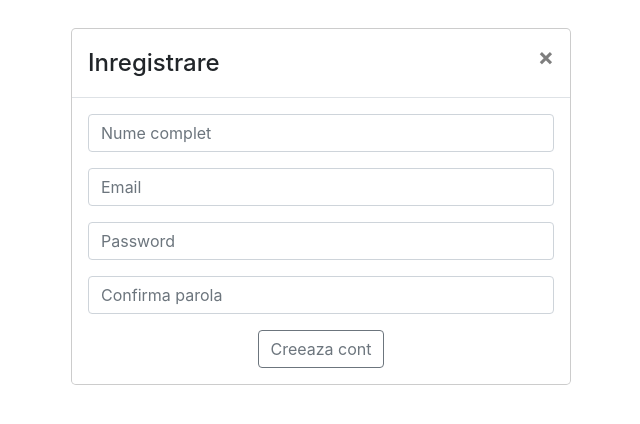
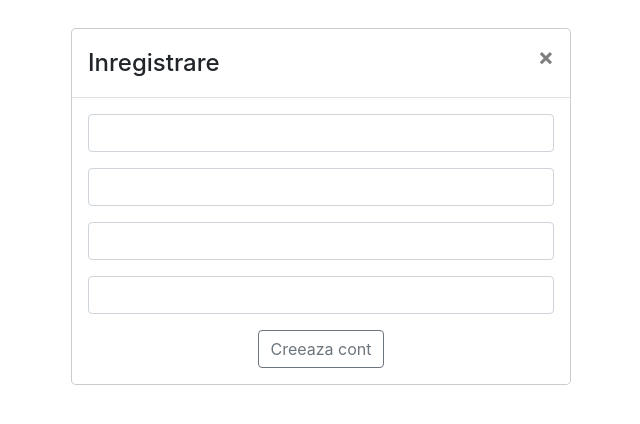
Before and after one commit to mariamarinescu/bucharest-project3-interactive-platform, a React (Create React App) app: page / in a window 1280 px wide. Shown: the top 424 px of the page, without its empty margins (319-959 px from the left). Built offline with nearby package versions, Linux system fonts and the light colour scheme.

Commit message:
tries getting the values v.01

```diff
--- a/src/components/signup/SignUp.js
+++ b/src/components/signup/SignUp.js
@@ -11,6 +11,8 @@ class SignUp extends React.Component {
             password: '',
             confirmPass: ""
         }
+        this.handleSignUp = this.handleSignUp.bind(this);
+        this.handleSubmit = this.handleSubmit.bind(this);
     }
 
     handleSignUp(event) {
@@ -21,6 +23,10 @@ class SignUp extends React.Component {
             confirmPassword: event.target.value
         })
     }
+    handleSubmit(event) {
+       console.log(`name: ${this.state.name} and password: ${this.state.confirmPass} and email: ${this.state.email}`);
+        event.preventDefault();
+      }
     render() {
         return (
             <div>
@@ -30,33 +36,30 @@ class SignUp extends React.Component {
                     </Modal.Header>
 
                     <Modal.Body>
-                        <Form >
+                        <Form onChange={this.handleChange} onSubmit={this.handleSubmit}>
                             <Form.Group controlId="formBasicName">
                                 <Form.Control type="name"
                                 value={this.state.name}
-                                onChange={this.handleChange}
-                                placeholder="Nume complet" />
+                               />
                             </Form.Group>
                             <Form.Group controlId="formBasicEmail">
                                 <Form.Control type="email"
                                 value={this.state.email}
-                                onChange={this.handleChange}
-                                placeholder="Email" />
+                                />
                             </Form.Group>
 
                             <Form.Group controlId="formBasicPassword">
 
                                 <Form.Control type="password"
                                 value={this.state.password}
-                                onChange={this.handleChange}
-                                placeholder="Password" />
+                               />
                             </Form.Group>
                             <Form.Group controlId="formBasicConfirmPassword">
 
                                 <Form.Control type="password"
                                 value={this.state.confirmPass}
-                                onChange={this.handleChange}
-                                placeholder="Confirma parola" />
+
+                             />
                             </Form.Group>
 
                             <Button variant="outline-secondary">Creeaza cont</Button>
```
